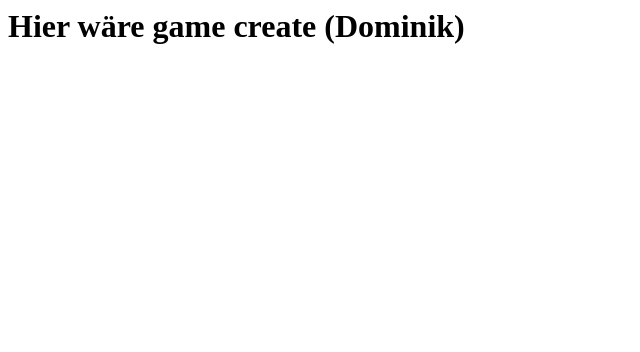
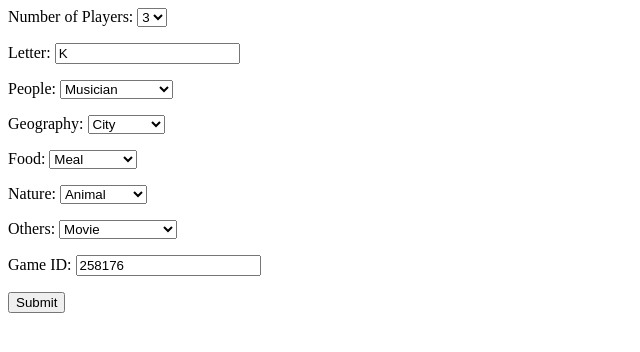
Before and after one commit to IS-D-Game/CLR, a Django app: page /settings/ in a window 1280 px wide. Shown: the top 352 px of the page, without its empty margins (0-640 px from the left). Run offline with Django 3.2, Linux system fonts and the light colour scheme.

Commit message:
Settings & Leaderboard
- make settings: form, view and page
- make leaderboard: view and page (auto calculated leaderboard)

```diff
--- a/stop/game/forms.py
+++ b/stop/game/forms.py
@@ -1,9 +1,41 @@
 from django import forms
-
+import random
+import string
 from .models import Answer
 from .models import Player
 from .models import Settings
 from .models import Evaluation
+
+class SettingsForm(forms.ModelForm):
+    # game_id     = forms.IntegerField()
+    CHOICES_Players = (('3','3'),('4','4'),('5','5'))
+    number_of_players = forms.ChoiceField(choices=CHOICES_Players, label='Number of Players')
+    list_letters = string.ascii_uppercase
+    game_letter = forms.CharField(initial=random.choice(list_letters), label='Letter')
+    CHOICES_People = (('Musician', 'Musician'), ('Band', 'Band'),('Hollywood-Star', 'Hollywood-Star'),('Athlete', 'Athlete'),('Politician', 'Politician'),)
+    CHOICES_Geography = (('City', 'City'), ('Country', 'Country'), ('River', 'River'), ('Lake', 'Lake'),('Mountain', 'Mountain'),)
+    CHOICES_Food = (('Meal', 'Meal'), ('Liquor', 'Liquor'), ('Candy', 'Candy'), ('Fruit', 'Fruit'), ('Vegetables', 'Vegetables'),)
+    CHOICES_Nature = (('Animal', 'Animal'), ('Dog-Breed', 'Dog-Breed'), ('Fish', 'Fish'), ('Bird', 'Bird'), ('Plant', 'Plant'),)
+    CHOICES_Others = (('Movie', 'Movie'), ('Series', 'Series'), ('Cosmetic-Brand', 'Cosmetic-Brand'), ('Car-Brand', 'Car-Brand'), ('Clothing-Brand', 'Clothing-Brand'),)
+    category_1          = forms.ChoiceField(choices=CHOICES_People, label="People")
+    category_2          = forms.ChoiceField(choices=CHOICES_Geography, label="Geography")
+    category_3          = forms.ChoiceField(choices=CHOICES_Food, label="Food")
+    category_4          = forms.ChoiceField(choices=CHOICES_Nature, label="Nature")
+    category_5          = forms.ChoiceField(choices=CHOICES_Others, label="Others")
+    game_id = forms.CharField(initial=random.randint(100000, 999999), label='Game ID')
+    class Meta:
+        model = Settings
+        fields = [
+            'number_of_players',
+            'game_letter',
+            'category_1',
+            'category_2',
+            'category_3',
+            'category_4',
+            'category_5',
+            'game_id',
+        ]
+
 
 class AnswerForm(forms.ModelForm):
     # S = Settings.objects.get(game_id=123456)
@@ -44,20 +76,9 @@ class PlayerForm(forms.ModelForm):
 class EvaluationForm(forms.ModelForm):
     game_id     = forms.IntegerField()
     player_name = forms.CharField()
-    S = Settings.objects.get(game_id=222)
+    S = Settings.objects.get(game_id=145100)
     CHOICES = (('1', '1 Right'), ('2', '2 Right'),('3', '3 Right'),('4', '4 Right'),('5', '5 Right'),)
-    if S.number_of_players == 2:
-        evaluation_player_1 = forms.ChoiceField(choices=CHOICES)
-        evaluation_player_2 = forms.ChoiceField(choices=CHOICES)
-        class Meta:
-            model = Evaluation
-            fields = [
-                'game_id',
-                'player_name',
-                'evaluation_player_1',
-                'evaluation_player_2'
-            ]
-    elif S.number_of_players == 3:
+    if S.number_of_players == 3:
         evaluation_player_1 = forms.ChoiceField(choices=CHOICES)
         evaluation_player_2 = forms.ChoiceField(choices=CHOICES)
         evaluation_player_3 = forms.ChoiceField(choices=CHOICES)
@@ -70,7 +91,36 @@ class EvaluationForm(forms.ModelForm):
                 'evaluation_player_2',
                 'evaluation_player_3'
             ]
+    elif S.number_of_players == 4:
+        evaluation_player_1 = forms.ChoiceField(choices=CHOICES)
+        evaluation_player_2 = forms.ChoiceField(choices=CHOICES)
+        evaluation_player_3 = forms.ChoiceField(choices=CHOICES)
+        evaluation_player_4 = forms.ChoiceField(choices=CHOICES)
+        class Meta:
+            model = Evaluation
+            fields = [
+                'game_id',
+                'player_name',
+                'evaluation_player_1',
+                'evaluation_player_2',
+                'evaluation_player_3',
+                'evaluation_player_4'
+            ]
 
-    # evaluation_player_1 = forms.ChoiceField(choices=CHOICES)
-    # evaluation_player_2 = forms.ChoiceField(choices=CHOICES)
-    # evaluation_player_3 = forms.ChoiceField(choices=CHOICES)
+    elif S.number_of_players == 5:
+        evaluation_player_1 = forms.ChoiceField(choices=CHOICES)
+        evaluation_player_2 = forms.ChoiceField(choices=CHOICES)
+        evaluation_player_3 = forms.ChoiceField(choices=CHOICES)
+        evaluation_player_4 = forms.ChoiceField(choices=CHOICES)
+        evaluation_player_5 = forms.ChoiceField(choices=CHOICES)
+        class Meta:
+            model = Evaluation
+            fields = [
+                'game_id',
+                'player_name',
+                'evaluation_player_1',
+                'evaluation_player_2',
+                'evaluation_player_3',
+                'evaluation_player_4',
+                'evaluation_player_5'
+            ]
--- a/stop/game/models.py
+++ b/stop/game/models.py
@@ -19,7 +19,7 @@ class Player(models.Model):
 
 class Settings(models.Model):
     number_of_players   = models.BigIntegerField()
-    game_time_in_s      = models.BigIntegerField()
+    # game_time_in_s      = models.BigIntegerField()
     game_letter         = models.CharField(max_length=1)
     game_id             = models.BigIntegerField()
     category_1          = models.CharField(max_length=50)
@@ -33,4 +33,6 @@ class Evaluation(models.Model):
     evaluation_player_1 = models.CharField(max_length=50)
     evaluation_player_2 = models.CharField(max_length=50)
     evaluation_player_3 = models.CharField(max_length=50)
+    evaluation_player_4 = models.CharField(max_length=50)
+    evaluation_player_5 = models.CharField(max_length=50)
     player_name = models.CharField(max_length=20)
--- a/stop/game/templates/game/game.html
+++ b/stop/game/templates/game/game.html
@@ -1,7 +1,7 @@
 
 <form action='.' method='POST'>{% csrf_token %}
     {{ form.as_p }}
-    <input type="submit" value=Submit">
+    <input type="submit" value=Submit>
 </form>
 
 <!--
--- a/stop/game/templates/game/game_create.html
+++ b/stop/game/templates/game/game_create.html
@@ -1 +1,4 @@
-<h1>Hier wäre game create (Dominik)</h1>
+<form action='.' method='POST'>{% csrf_token %}
+    {{ form.as_p }}
+    <input type="submit" value=Submit>
+</form>
--- a/stop/game/views.py
+++ b/stop/game/views.py
@@ -1,6 +1,7 @@
 from django.shortcuts import render, get_object_or_404, redirect
 from django.http import HttpResponse
 import json
+from .forms import SettingsForm
 from .forms import AnswerForm
 from .forms import PlayerForm
 from .forms import EvaluationForm
@@ -13,7 +14,7 @@ from .models import Evaluation
 # Create your views here.
 def game_view(request, game_id, player_name):
     if request.method == "GET":
-        obj = Player.objects.get(player_name=player_name)
+        obj = Player.objects.get(player_name=player_name, game_id=game_id)
         queryset_category = (Settings.objects.filter(game_id=obj.game_id).values('category_1', 'category_2', 'category_3', 'category_4',
                                                                  'category_5'))
 
@@ -66,13 +67,26 @@ def start_page_view(request):
     return render(request, "game/start_page.html")
 
 def game_create_view(request):
-    return render(request, "game/game_create.html")
+    if request.method == "GET":
+        form = SettingsForm()
+        context = {
+            'form': form
+        }
+        return render(request, "game/game_create.html", context)
+    elif request.method == "POST":
+        form = SettingsForm(request.POST or None)
+        if form.is_valid():
+            form.save()
+        context = {
+            'form': form,
+         }
+        return redirect('/player/', context)
 
 
 
 def evaluation_view(request, game_id, player_name):
     if request.method == "GET":
-        obj = Answer.objects.get(player_name=player_name)
+        obj = Answer.objects.get(player_name=player_name, game_id=game_id)
         queryset_category = (Settings.objects.filter(game_id=obj.game_id).values('category_1', 'category_2', 'category_3', 'category_4',
                                                                  'category_5'))
         queryset = (Answer.objects.filter(game_id=obj.game_id).values('player_name', 'answer_1', 'answer_2', 'answer_3',
@@ -95,14 +109,71 @@ def evaluation_view(request, game_id, player_name):
         return redirect('/leaderboard/' + form.data['player_name'] + '/' + form.data['game_id'], context)
 
 
+
 def leaderboard_view(request, player_name, game_id):
     if request.method == "GET":
-        obj = Answer.objects.get(player_name=player_name)
-        queryset_evaluation = (Evaluation.objects.filter(game_id=obj.game_id).values('evaluation_player_1',
-                                                                                'evaluation_player_2',
-                                                                                'evaluation_player_3'))
+        obj = Answer.objects.get(player_name=player_name, game_id=game_id)
+        S = Settings.objects.filter(game_id=obj.game_id).get()
 
-        context = {
-            "evaluation_list" : queryset_evaluation
-         }
+        queryset_player_name = Answer.objects.filter(game_id=obj.game_id).values('player_name')
+
+        if S.number_of_players == 3:
+            p1 = Evaluation.objects.filter(game_id=obj.game_id).values_list('evaluation_player_1', flat=True)
+            e1 = sum(list(map(int, p1[:1])) + list(map(int, p1[1:2])) + list(map(int, p1[2:3])) + list(map(int, p1[3:4])) + list(map(int, p1[4:5])))
+            p2 = Evaluation.objects.filter(game_id=obj.game_id).values_list('evaluation_player_2', flat=True)
+            e2 = sum(list(map(int, p2[:1])) + list(map(int, p2[1:2])) + list(map(int, p2[2:3])) + list(map(int, p2[3:4])) + list(map(int, p2[4:5])))
+            p3 = Evaluation.objects.filter(game_id=obj.game_id).values_list('evaluation_player_3', flat=True)
+            e3 = sum(list(map(int, p3[:1])) + list(map(int, p3[1:2])) + list(map(int, p3[2:3])) + list(map(int, p3[3:4])) + list(map(int, p3[4:5])))
+            context = {
+                "e1": e1,
+                "e2": e2,
+                "e3": e3,
+                "queryset_player_name": queryset_player_name
+            }
+
+
+        elif S.number_of_players == 4:
+            p1 = Evaluation.objects.filter(game_id=obj.game_id).values_list('evaluation_player_1', flat=True)
+            e1 = sum(list(map(int, p1[:1])) + list(map(int, p1[1:2])) + list(map(int, p1[2:3])) + list(map(int, p1[3:4])) + list(map(int, p1[4:5])))
+            p2 = Evaluation.objects.filter(game_id=obj.game_id).values_list('evaluation_player_2', flat=True)
+            e2 = sum(list(map(int, p2[:1])) + list(map(int, p2[1:2])) + list(map(int, p2[2:3])) + list(map(int, p2[3:4])) + list(map(int, p2[4:5])))
+            p3 = Evaluation.objects.filter(game_id=obj.game_id).values_list('evaluation_player_3', flat=True)
+            e3 = sum(list(map(int, p3[:1])) + list(map(int, p3[1:2])) + list(map(int, p3[2:3])) + list(map(int, p3[3:4])) + list(map(int, p3[4:5])))
+            p4 = Evaluation.objects.filter(game_id=obj.game_id).values_list('evaluation_player_4', flat=True)
+            e4 = sum(list(map(int, p4[:1])) + list(map(int, p4[1:2])) + list(map(int, p3[2:3])) + list(map(int, p4[3:4])) + list(map(int, p4[4:5])))
+            context = {
+                "e1": e1,
+                "e2": e2,
+                "e3": e3,
+                "e4": e4,
+                "queryset_player_name": queryset_player_name
+            }
+
+
+        elif S.number_of_players == 5:
+            p1 = Evaluation.objects.filter(game_id=obj.game_id).values_list('evaluation_player_1', flat=True)
+            e1 = sum(list(map(int, p1[:1])) + list(map(int, p1[1:2])) + list(map(int, p1[2:3])) + list(
+                map(int, p1[3:4])) + list(map(int, p1[4:5])))
+            p2 = Evaluation.objects.filter(game_id=obj.game_id).values_list('evaluation_player_2', flat=True)
+            e2 = sum(list(map(int, p2[:1])) + list(map(int, p2[1:2])) + list(map(int, p2[2:3])) + list(
+                map(int, p2[3:4])) + list(map(int, p2[4:5])))
+            p3 = Evaluation.objects.filter(game_id=obj.game_id).values_list('evaluation_player_3', flat=True)
+            e3 = sum(list(map(int, p3[:1])) + list(map(int, p3[1:2])) + list(map(int, p3[2:3])) + list(
+                map(int, p3[3:4])) + list(map(int, p3[4:5])))
+            p4 = Evaluation.objects.filter(game_id=obj.game_id).values_list('evaluation_player_4', flat=True)
+            e4 = sum(list(map(int, p4[:1])) + list(map(int, p4[1:2])) + list(map(int, p3[2:3])) + list(
+                map(int, p4[3:4])) + list(map(int, p4[4:5])))
+            p5 = Evaluation.objects.filter(game_id=obj.game_id).values_list('evaluation_player_5', flat=True)
+            e5 = sum(list(map(int, p5[:1])) + list(map(int, p5[1:2])) + list(map(int, p5[2:3])) + list(
+                map(int, p5[3:4])) + list(map(int, p5[4:5])))
+
+            context = {
+                "e1": e1,
+                "e2": e2,
+                "e3": e3,
+                "e4": e4,
+                "e5": e5,
+                "queryset_player_name": queryset_player_name
+            }
+
     return render(request, "game/leaderboard.html",context)
```
Also changed, not shown: stop/game/templates/game/leaderboard.html (+37 -6 lines), stop/db.sqlite3, stop/game/migrations/0002_auto_20201109_1029.py (added), stop/game/migrations/0003_remove_settings_game_time_in_s.py (added).
